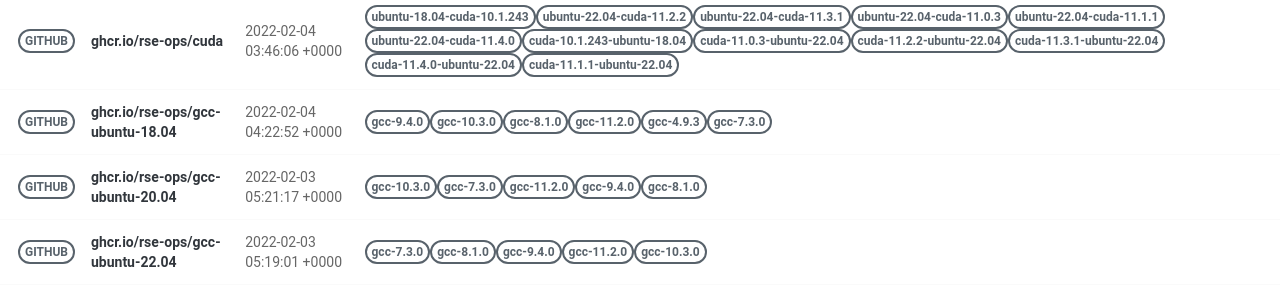
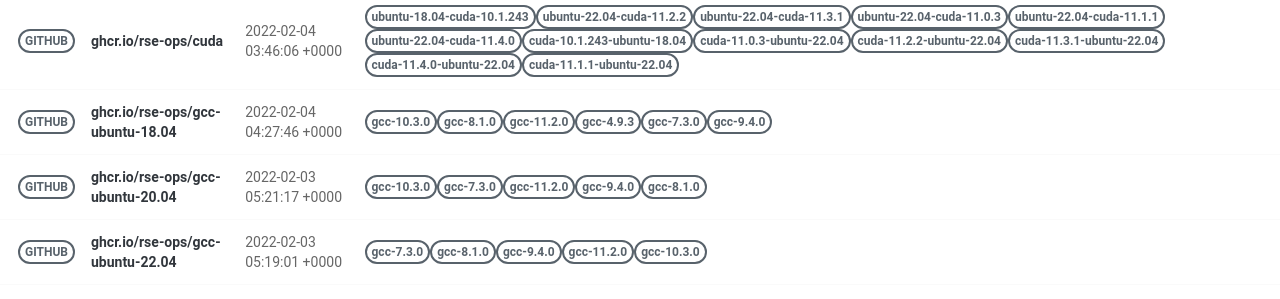
Before and after one commit to rse-ops/docker-images, a Jekyll site: the page built from pages/index.md, in a window 1280 px wide. Shown: the part 502-801 px from the top of the page. Built offline with Jekyll 4.4.1, drawn with Linux system fonts in a browser that asks for light colours; nearby versions of some CDN libraries.

Commit message:
Automated push to update library 2022-02-04

```diff
--- a/_library/ghcr.io-rse-ops-gcc-ubuntu-18.04.md
+++ b/_library/ghcr.io-rse-ops-gcc-ubuntu-18.04.md
@@ -1,14 +1,11 @@
 ---
 layout: container
 name: ghcr.io/rse-ops/gcc-ubuntu-18.04
-updated_at: 2022-02-04 04:22:52.118088
+updated_at: 2022-02-04 04:27:46.996290
 
 
 container_url: https://github.com/orgs/rse-ops/packages/container/package/gcc-ubuntu-18.04
 versions:
- - tag: gcc-9.4.0
-   dockerfile: https://github.com/rse-ops/docker-images/blob/main/ubuntu/gcc/Dockerfile
-   manifest: https://crane.ggcr.dev/manifest/ghcr.io/rse-ops/gcc-ubuntu-18.04:gcc-9.4.0
  - tag: gcc-10.3.0
    dockerfile: https://github.com/rse-ops/docker-images/blob/main/ubuntu/gcc/Dockerfile
    manifest: https://crane.ggcr.dev/manifest/ghcr.io/rse-ops/gcc-ubuntu-18.04:gcc-10.3.0
```
Also changed, not shown: other parts of _library/ghcr.io-rse-ops-gcc-ubuntu-18.04.md (+3 -0 lines).
